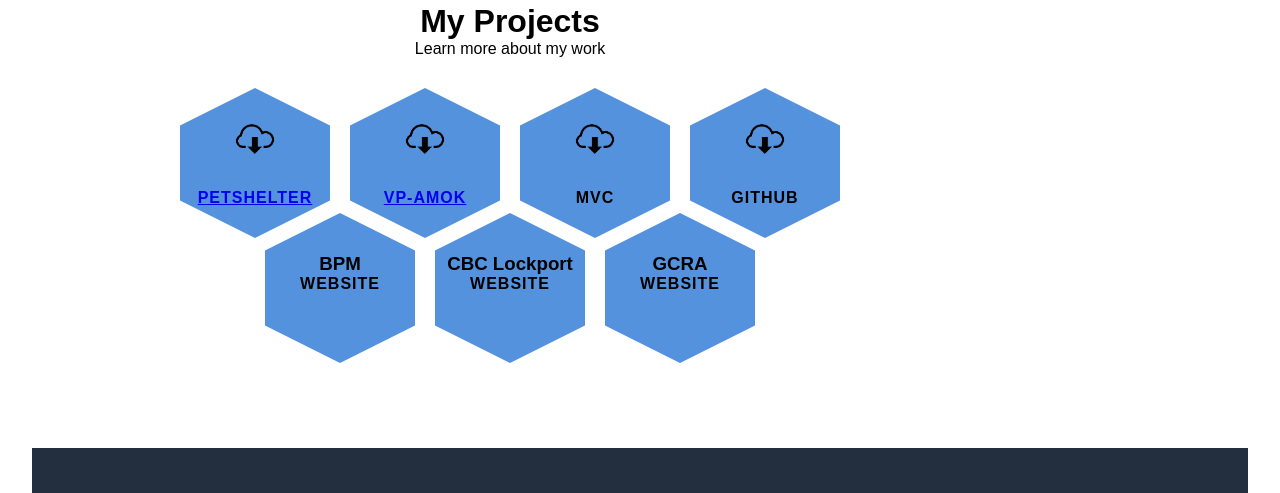
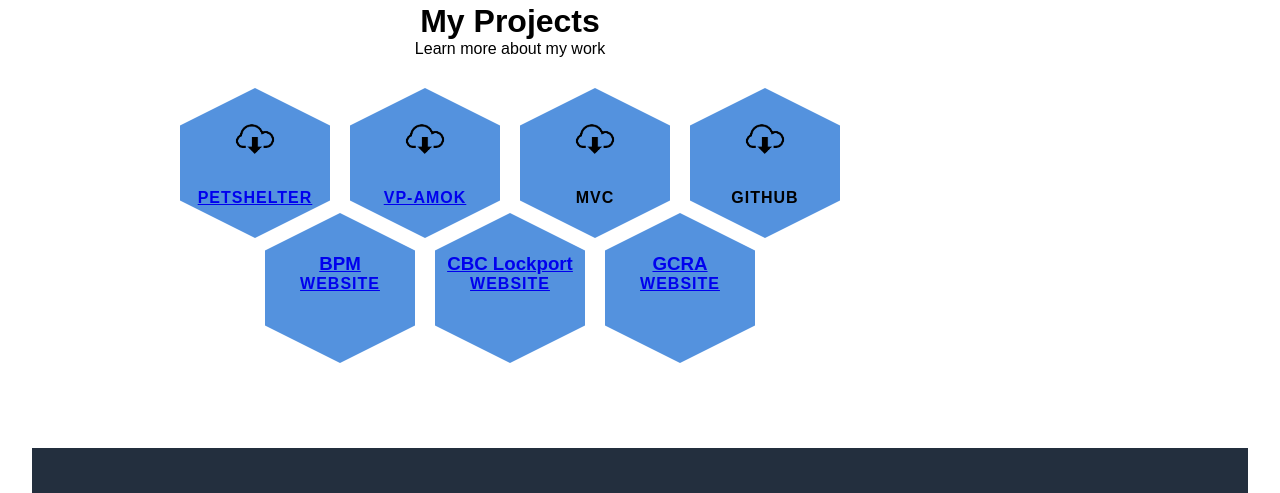
Before and after one commit to samleivadev/profile, a plain HTML site: page index.html in a window 1280 px wide. Shown: the part 1027-1520 px from the top of the page. Drawn offline with Linux system fonts and the light colour scheme.

Commit message:
Add files via upload

```diff
--- a/index.html
+++ b/index.html
@@ -75,19 +75,24 @@
 
             </div>
             <div class = "hexagonArea last">
+                <a href="https://bpm.pe">
                 <div class ="hexagon">
                     <h3>BPM </h3>
                     <p>WebSite</p>
                 </div>
+                </a>
+                <a href="https://cbclockport.org">
                 <div class ="hexagon">
                     <h3>CBC Lockport</h3>
                     <p>Website</p>
                 </div>
+                </a>
+                <a href="https://rosesgrowandshow.com">
                 <div class ="hexagon">
                     <h3>GCRA</h3>
                     <p>Website</p>
                 </div>
-
+                </a>
             </div>
 
         </div>
```
